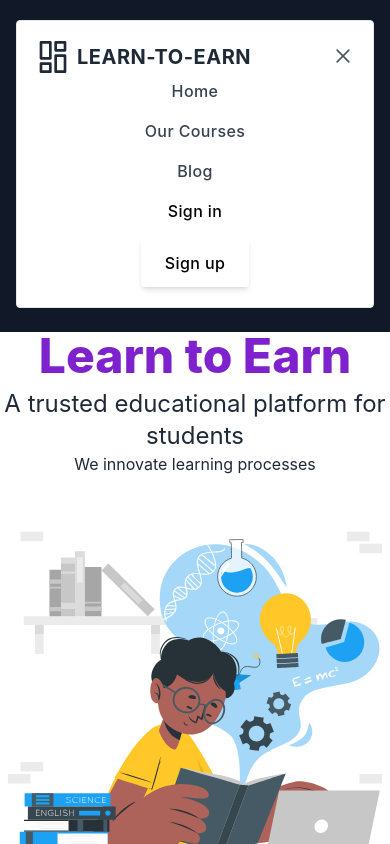
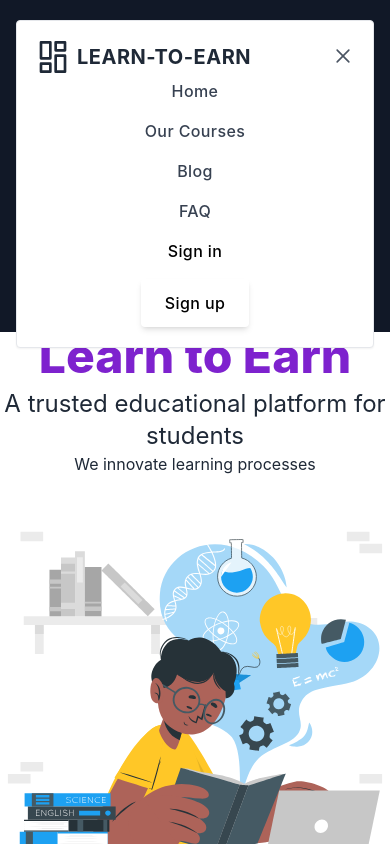
Before and after one commit to jibon8161/Learn-to-Earn-client-side, a React (Create React App) app: page / in a window 390 px wide. Both pictures are taken after a click on the button "Open Menu". Shown: the top 844 px of the page. Built offline with nearby package versions, Linux system fonts and the light colour scheme; no server answers; grey boxes are pictures that could not be loaded.

Commit message:
FAQ section added

```diff
--- /dev/null
+++ b/src/components/FAQ/Faq.js
@@ -0,0 +1,30 @@
+import React from 'react';
+
+const Faq = () => {
+    return (
+        <div>
+            <section className="dark:bg-gray-800 dark:text-gray-100">
+                <div className="container flex flex-col justify-center px-4 py-8 mx-auto md:p-8">
+                    <h2 className="text-2xl font-semibold sm:text-4xl">Frequently Asked Questions</h2>
+                    <p className="mt-4 mb-8 dark:text-gray-400 font-bold">Learn-to-Earn</p>
+                    <div className="space-y-4">
+                        <details className="w-full border rounded-lg">
+                            <summary className="px-4 py-6 focus:outline-none focus-visible:ring-violet-400">Is this website is responsive?</summary>
+                            <p className="px-4 py-6 pt-0 ml-4 -mt-4 dark:text-gray-400">Yes this site is fully responsive with mobile laptop and desktop we r working on tab currently </p>
+                        </details>
+                        <details className="w-full border rounded-lg">
+                            <summary className="px-4 py-6 focus:outline-none focus-visible:ring-violet-400">What type of Authentication system this website using?</summary>
+                            <p className="px-4 py-6 pt-0 ml-4 -mt-4 dark:text-gray-400"> We have three different types of authentication system first one is With your email and password you have to verify your account for extra fecilities, second one is we r using google authentication system because when its come on security google is always best and third we r using github authentication system because github is one of the most popular website so far.we r working on card authentication and also fingerprint authentication  </p>
+                        </details>
+                        <details className="w-full border rounded-lg">
+                            <summary className="px-4 py-6 focus:outline-none focus-visible:ring-violet-400">Is there any refund facilities here?</summary>
+                            <p className="px-4 py-6 pt-0 ml-4 -mt-4 dark:text-gray-400">Yes we have refund facilities , we can refund your valuable money in 3 working days.. </p>
+                        </details>
+                    </div>
+                </div>
+            </section>
+        </div>
+    );
+};
+
+export default Faq;
--- a/src/components/header/Header.js
+++ b/src/components/header/Header.js
@@ -261,6 +261,16 @@ export const Header = () => {
                                                     Blog
                                                 </NavLink>
                                             </li>
+                                            <li>
+                                                <NavLink
+                                                    to="/faq"
+                                                    aria-label="Product pricing"
+                                                    title="Product pricing"
+                                                    className="font-medium tracking-wide text-gray-700 transition-colors duration-200 hover:text-deep-purple-accent-400"
+                                                >
+                                                    FAQ
+                                                </NavLink>
+                                            </li>
 
 
 
--- a/src/components/routes/router/Router.js
+++ b/src/components/routes/router/Router.js
@@ -3,6 +3,7 @@ import CourseDetails from "../../../courseDetails/CourseDetails";
 import Blog from "../../blog/Blog";
 import Courses from "../../courses/Courses";
 import Error from "../../errorPage/Error";
+import Faq from "../../FAQ/Faq";
 import Home from "../../home/Home";
 import Login from "../../login/Login";
 import Main from "../../main/Main";
@@ -46,6 +47,11 @@ export const router = createBrowserRouter([
             },
             {
 
+                path: '/faq',
+                element: <Faq></Faq>
+            },
+            {
+
                 path: '/courses',
                 element: <Courses></Courses>,
                 loader: () => fetch('https://learn-to-earn-server.vercel.app/course')
```
